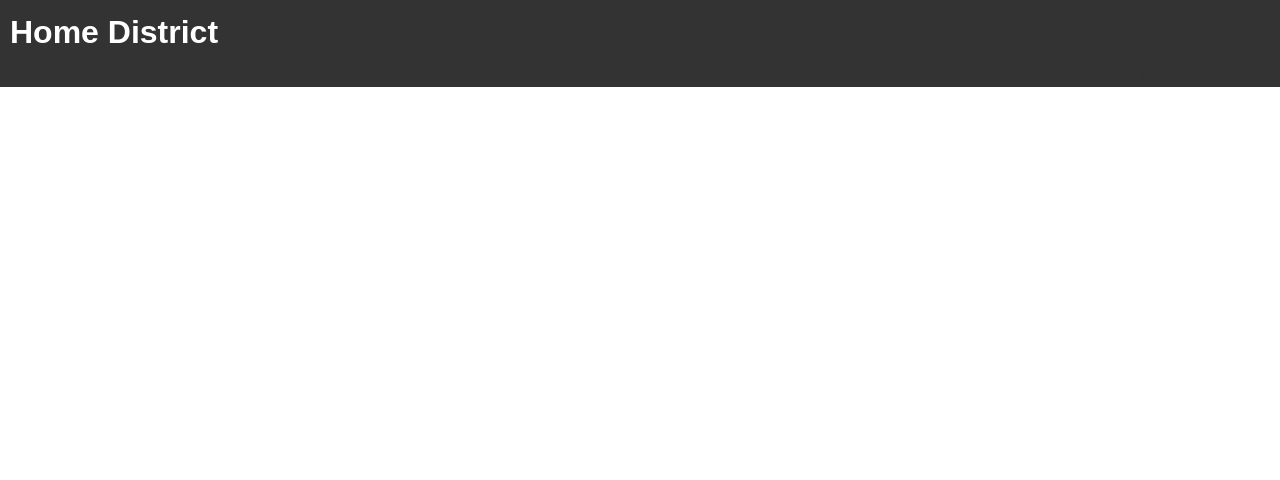
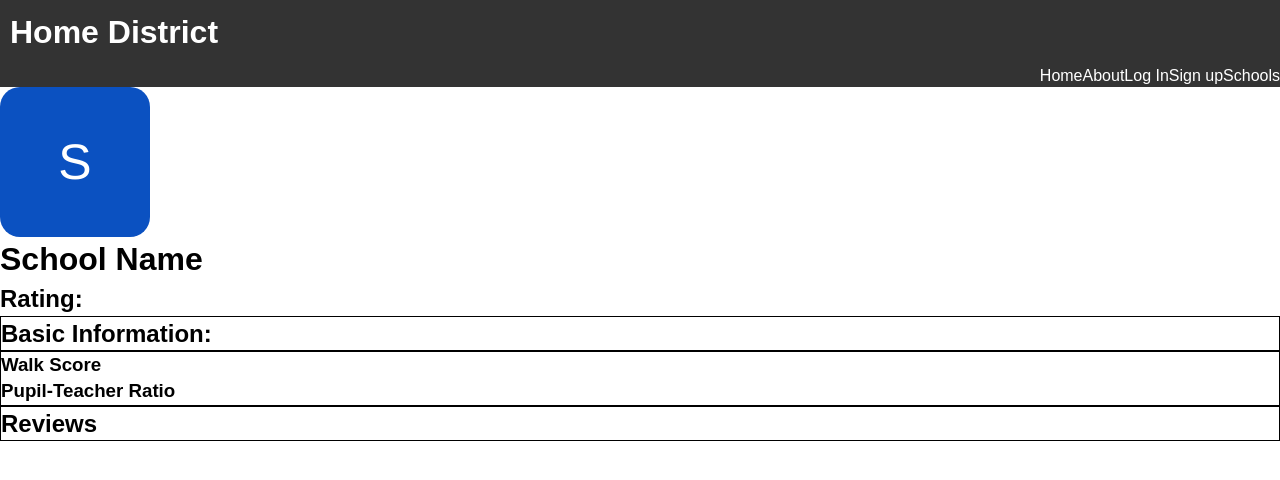
Before and after one commit to adamgrunke/hackathon, a React (Create React App) app: page /schools/district in a window 1280 px wide. Shown: the top 480 px of the page. Built offline with nearby package versions, Linux system fonts and the light colour scheme.

Commit message:
updated info on show page, updated link to show page on App.jsx, worked on css for show page

```diff
--- a/package.json
+++ b/package.json
@@ -5,7 +5,9 @@
   "dependencies": {
     "axios": "^0.19.0",
     "dotenv": "^8.0.0",
+    "prop-types": "^15.7.2",
     "react": "^16.8.6",
+    "react-avatar": "^3.6.0",
     "react-dom": "^16.8.6",
     "react-router-dom": "^5.0.1",
     "react-scripts": "3.0.1"
--- a/src/App.css
+++ b/src/App.css
@@ -10,7 +10,7 @@ body {
 }
 
 a {
-  color: #333;
+  color: white;
   text-decoration: none;
 }
 
@@ -29,3 +29,24 @@ header {
   color: #fff;
   text-decoration: none;
 }
+.detailsContainer {
+  display: grid;
+}
+.schoolName {
+
+}
+.schoolRating {
+
+}
+.schoolRatio {
+
+}
+.schoolReviews {
+  border: 1px solid black;
+}
+.sidebar {
+  border: 1px solid black;
+}
+.schoolInfo {
+  border: 1px solid black;
+}
--- a/src/App.jsx
+++ b/src/App.jsx
@@ -1,6 +1,7 @@
 import React from 'react';
 import axios from 'axios';
 import Header from './components/Header';
+import Show from './components/Show';
 
 import './App.css';
 import {
@@ -8,11 +9,16 @@ import {
   Route,
   Link
 } from 'react-router-dom';
+import INFO from './INFO';
 
 
 class App extends React.Component {
-  state = {
+  constructor(props) {
+    super(props);
+    this.state = {
+      schoolList: INFO.schoolList
 
+    }
   }
   render() {
     return (
@@ -22,6 +28,8 @@ class App extends React.Component {
             <div className='container'>
               <Header />
             </div>
+            <Route path='/schools/:id'
+                render={(props) => <Show schoolList={this.state.schoolList} />} />
           </div>
         </>
       </Router>
--- a/info.js
+++ b/src/INFO.js
@@ -1,7 +1,8 @@
-{
-   "numberOfSchools": 2913,
-      "numberOfPages": 292,
-         "schoolList": [
+
+
+
+const INFO = {
+         schoolList: [
             {
                "schoolid": "530486002475",
                "schoolName": "10th Street School",
--- a/src/components/Header.jsx
+++ b/src/components/Header.jsx
@@ -8,9 +8,12 @@ function Header() {
         <h1 >Home District</h1>
       </div>
       <div className='link-style'>
+      <Link to="/">Home</Link>
         <Link to='/' to="About">About</Link>
         <Link to="/">Log In</Link>
         <Link to="/">Sign up</Link>
+        <Link to="/schools/:id">Schools</Link>
+
       </div>
     </header>
   )
--- a/src/components/Show.jsx
+++ b/src/components/Show.jsx
@@ -1,14 +1,37 @@
 import React, { Component } from 'react'
 import ShowDetails from './ShowDetails';
+import Avatar from 'react-avatar';
+
+
 
 class Show extends Component {
    render() {
       return (
-         <div>
-            < Header />
-            < ShowDetails />
-
-         </div>
+         <>
+            <div>
+               <Avatar name="School" value="86%" size={150} round="20px" />
+            <div classname="detailsContainer">
+               <div className='schoolName'>
+               <h1 className='school-details'>School Name</h1>
+               </div>
+               <div className='schoolRating'>
+                  <h2>Rating:</h2>
+               </div>
+               < ShowDetails />
+               <div className= "sidebar">
+                  <div className='schoolWalk'>
+                     <h3>Walk Score</h3>
+                  </div>
+                  <div className='schoolRatio'>
+                     <h3>Pupil-Teacher Ratio</h3>
+                  </div>
+               </div>
+                  <div className='schoolReviews'>
+                     <h2>Reviews</h2>
+                  </div>
+               </div>
+            </div>
+         </>
       )
    }
 }
--- a/src/components/ShowDetails.jsx
+++ b/src/components/ShowDetails.jsx
@@ -2,10 +2,14 @@ import React from 'react'
 
 function ShowDetails() {
    return (
-      <div className='school-info'>
-         <h1 className='school-details'>School Info:</h1>
-         {props.school.name}
+      <>
+
+      <div className='schoolInfo'>
+         <h2>Basic Information:</h2>
       </div>
+
+
+      </>
    )
 }
 
```
Also changed, not shown: 1 other file (tests, documents, lock files or other folders).
